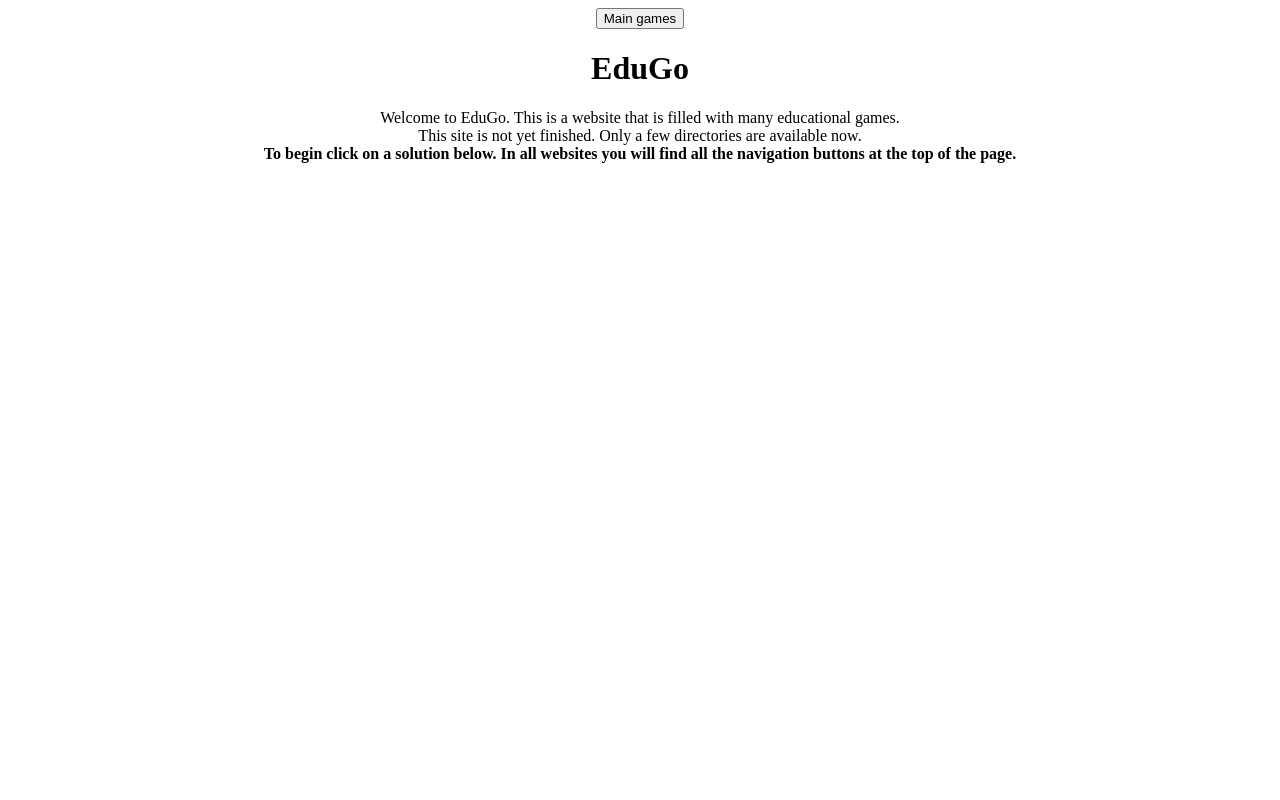
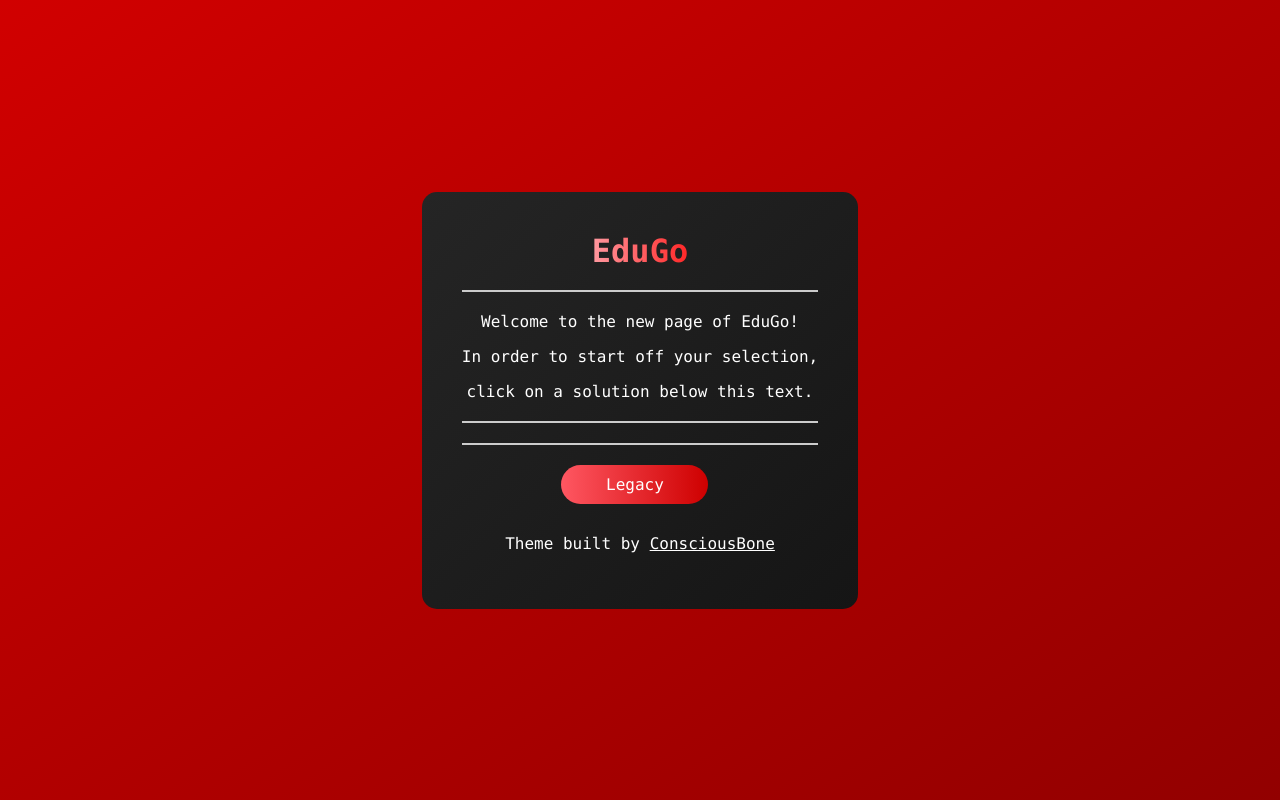
Before and after one commit to MasterD2012/edugo.github.io, a plain HTML site: page index.html in a window 1280 px wide. Drawn offline with Linux system fonts and the light colour scheme.

Commit message:
Glow up index.html

```diff
--- a/index.html
+++ b/index.html
@@ -1,13 +1,44 @@
-<DOCTYPE html>
-<html>
+<!DOCTYPE html>
+
+<!--
+comment
+-->
+
+<html lang="en">
 <head>
-<title>EduGo - Educational games</title>
+  <meta charset="UTF-8">
+  <meta name="viewport" content="width=device-width, initial-scale=1.0">
+  <meta http-equiv="Cache-Control" content="no-cache, no-store, must-revalidate">
+  <meta content="Multi Game Platform | Edugo" property="og:title" />
+  <meta content="Home - Built by MasterD2012 and ConsciousBone" property="og:description" />
+  <meta content="https://masterd2012.github.io/" property="og:url" />
+  <meta content="#AF0000" data-react-helmet="true" name="theme-color" />
+  <title>Home | Edugo</title>
+  <link rel="stylesheet" href="/styles.css">
 </head>
 <body>
-<center>
-  <a href=https://masterd2012.github.io><button>Main games</button></a>
-<h1>EduGo</h1>
-<p>Welcome to EduGo. This is a website that is filled with many educational games.</br>This site is not yet finished. Only a few directories are available now.</br><b>To begin click on a solution below. In all websites you will find all the navigation buttons at the top of the page.</b></b></p>
-</center>
+  <div class="container">
+    <div class="content">
+      <h1><span class="gradient-text">EduGo</span></h1>
+      <hr class="line">
+      <p>Welcome to the new page of EduGo!</p>
+      <p>In order to start off your selection,</p>
+      <p>click on a solution below this text.</p>
+      <hr class="line">
+      <!--
+      <a href="/" class="gradient-button">Button 1</a>
+      <a href="/" class="gradient-button">Button 2</a>
+      <br>
+      <a href="/" class="gradient-button">Button 3</a>
+      <a href="/" class="gradient-button">Button 4</a>
+      <br>
+      <a href="/" class="gradient-button">Button 5</a>
+      <a href="/" class="gradient-button">Button 6</a>
+      -->
+      <hr class="line">
+      <a href="/legacy" class="gradient-button">Legacy</a>
+      <p>Theme built by <a href="https://consciousb.one/"> ConsciousBone</p>
+    </div>
+  </div>
 </body>
-</head>
+    </html>
```
